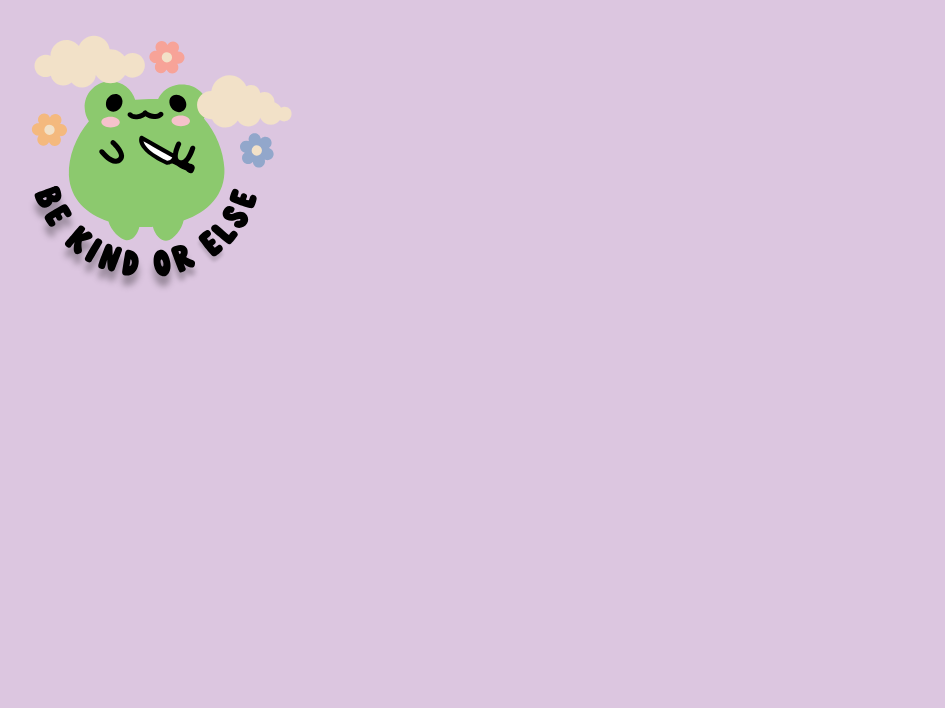
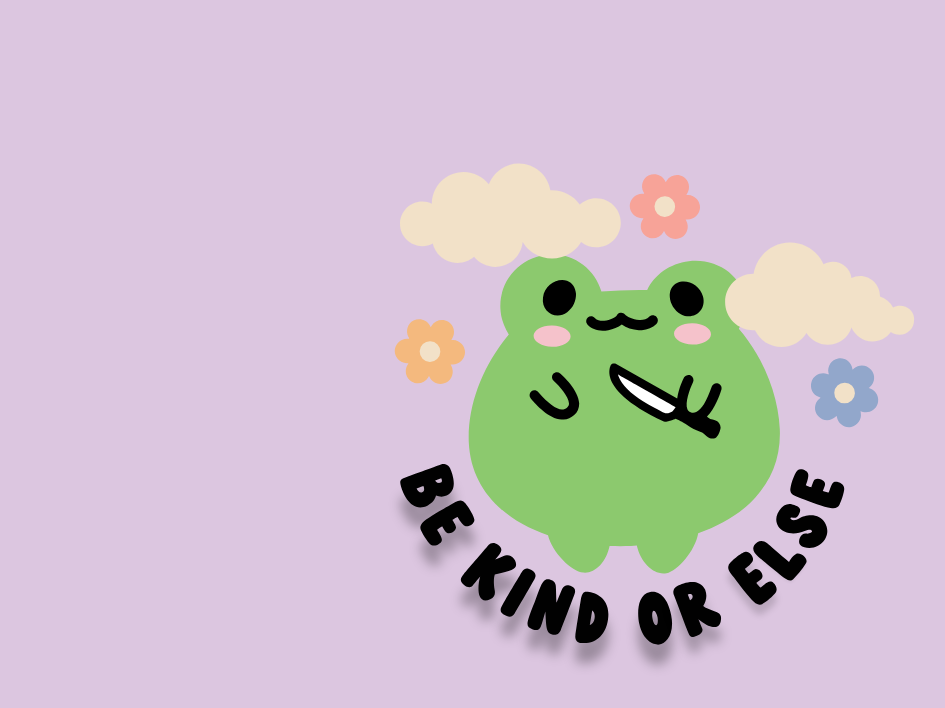
Before and after one commit to tgvie/MI-svg-animation, a plain HTML site: page index.html in a window 1280 px wide. Shown: the whole page, without its empty margins (7-952 px from the left). Drawn offline with nearby package versions, Linux system fonts and the light colour scheme.

Commit message:
adjust image's position and scale up its size

```diff
--- a/index.html
+++ b/index.html
@@ -14,6 +14,18 @@
         body {
             background: #DCC6E0;
             display: flex;
+            height: 100vh;
+            justify-content: center;
+            align-items: center;
+
+            svg {
+                transform: scale(2);
+                transition: transform 0.3s ease-in-out;
+
+                &:hover {
+                    transform: scale(2.5);
+                }
+            }
         }
     </style>
 </head>
```
